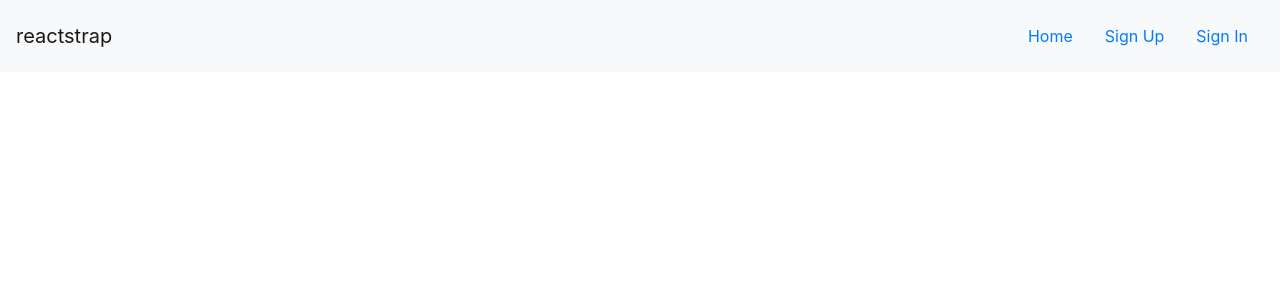
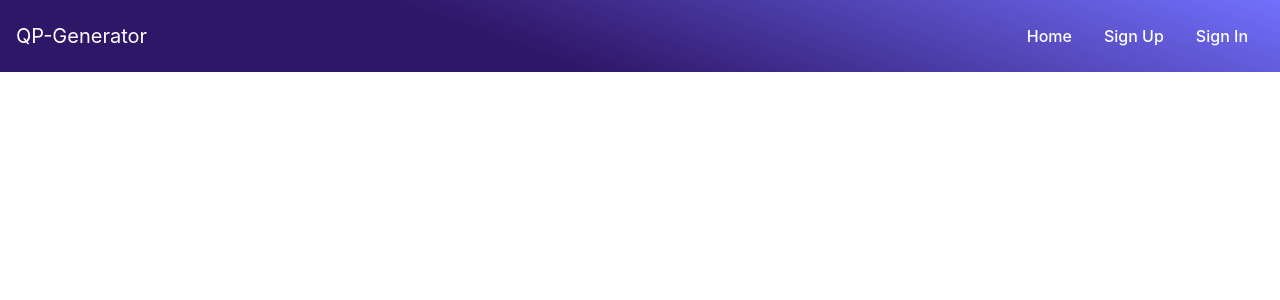
Before and after one commit to Team-Tomato/QP-Generator, a React (Create React App) app in the folder qp-generator-frontend/: page / in a window 1280 px wide. Shown: the top 300 px of the page. Built offline with nearby package versions, Linux system fonts and the light colour scheme.

Commit message:
updated styling

```diff
--- a/qp-generator-frontend/src/Components/Navbar.css
+++ b/qp-generator-frontend/src/Components/Navbar.css
@@ -1,9 +1,16 @@
 
-
+.nav-heading{
+  color:white !important;
+}
+  .navbar {
+    background: linear-gradient(200deg, rgb(114, 112, 253) 0%, rgb(47, 23, 104) 60%);
+    color:white;
+  }
     .nav-links {
       text-align: center;
       padding: 1rem;
-
+      color: white;
+      font-weight: 500;
 
     }
 
--- a/qp-generator-frontend/src/Components/Navbar.js
+++ b/qp-generator-frontend/src/Components/Navbar.js
@@ -44,9 +44,9 @@ export default class Example extends Component {
   render() {
     return (
       <div>
-        <Navbar color="light" light expand="md" className="navbar">
-          <NavbarBrand href="/">reactstrap</NavbarBrand>
-          <NavbarToggler onClick={this.toggle} />
+        <Navbar light expand="md" className="navbar">
+          <NavbarBrand href="/" className="nav-heading">QP-Generator</NavbarBrand>
+          <NavbarToggler onClick={this.toggle}/>
           <Collapse isOpen={this.state.isOpen} navbar>
             <Nav className="ml-auto" navbar>
               {links.map(createNavItem)}
```
Also changed, not shown: 1 other file (tests, documents, lock files or other folders).
